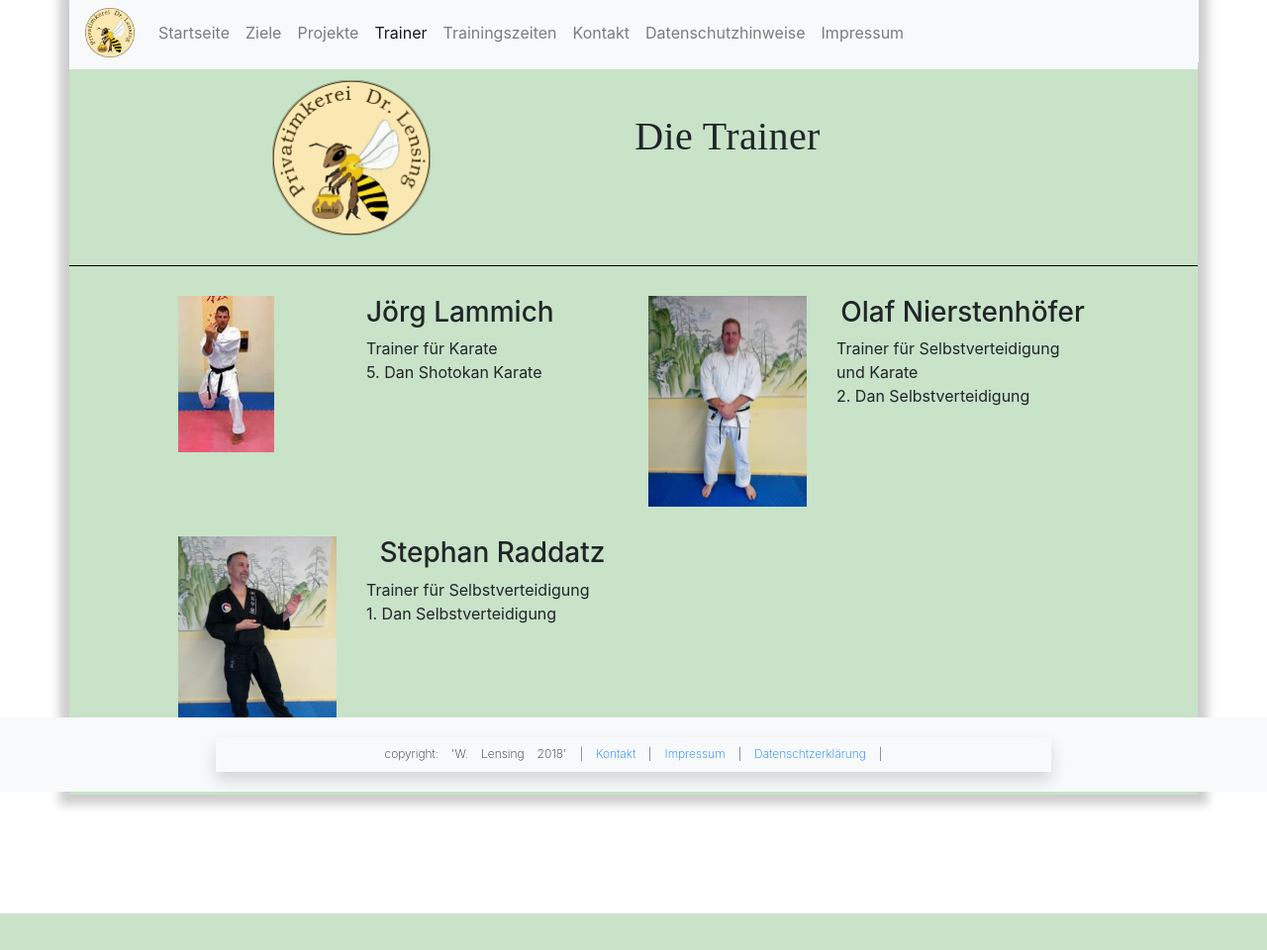
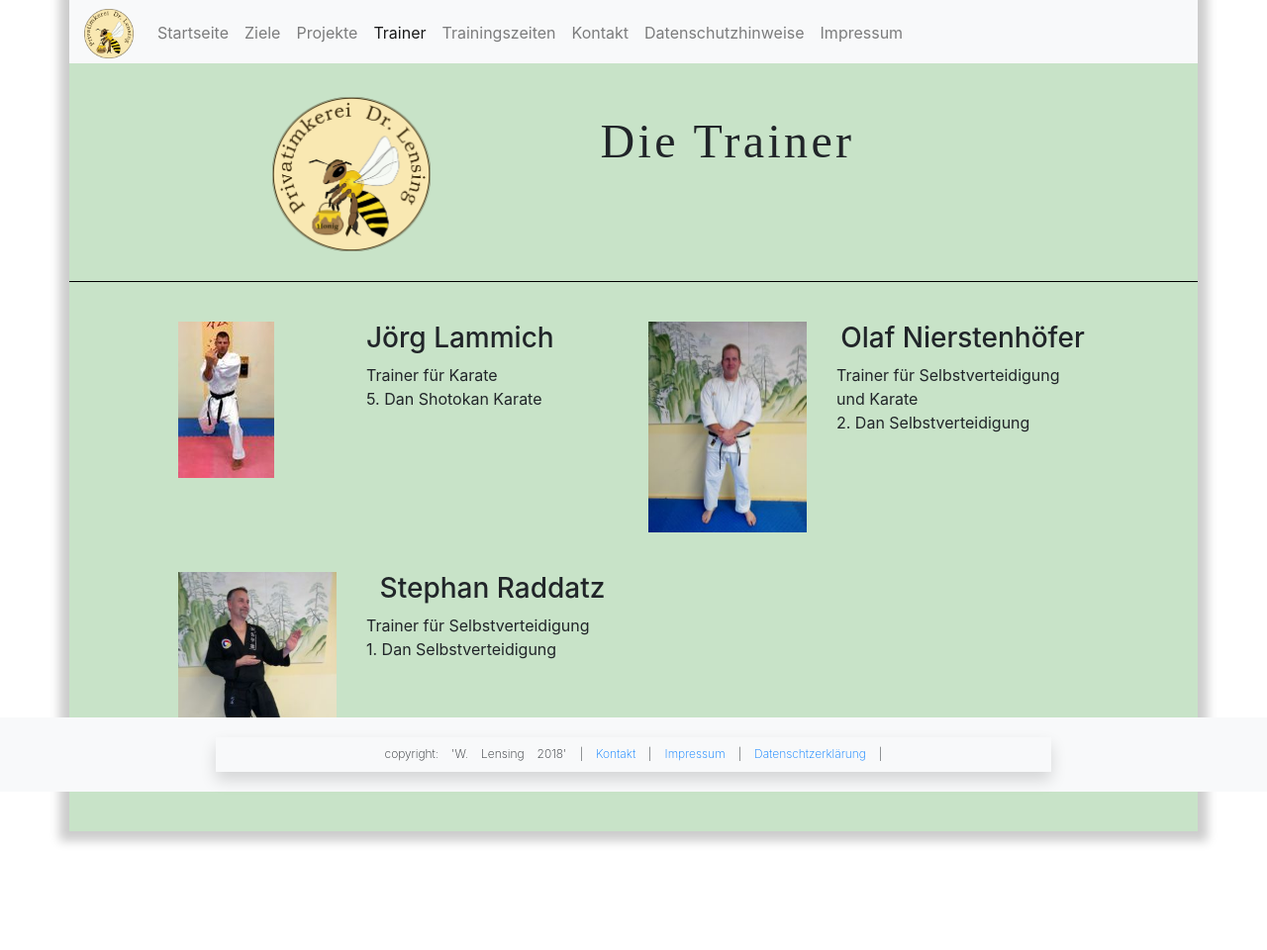
Before and after one commit to leerehand/leerehand, a PHP site: page /Trainer.html in a window 1280 px wide. Shown: the whole page at 99% size. Before the commit the page ends 923 px from the top, so only its background shows below. Run offline with PHP 8.4, Linux system fonts and the light colour scheme.

Commit message:
Add files via upload

```diff
--- a/css/style.css
+++ b/css/style.css
@@ -1,5 +1,5 @@
 .inhalt {
-    margin-top: 30px;
+    margin-top:40px;
 
 }
 
@@ -26,12 +26,11 @@
 }
 
 .kopf {
-    position: fixed; !important
-    margin-top: 20px;
-    margin-left: -30px;
-      line-height: 2.4;
-    background-color: #f8f9fa;
-    padding-top: 50px;
+
+    margin-top: -8px;
+   line-height: 2.4;
+   background-color: #f8f9fa;
+    padding-top: 3px;
 
     z-index: 1 /* Ebenen Index */
 }
@@ -82,10 +81,12 @@ line-height: 1.4;
 
 
 .title {
-    letter-spacing: 0.01em;
+    letter-spacing: 0.07em;
+    font-size: 3.0em;
     padding-top: 0.7em;
-  /* font-family: Comic Sans MS;*/
-      font-family: Bradley Hand itc;
+   /*  font-family: Comic Sans MS; */
+  /*   font-family: Bradley Hand itc; font-weight: 900;*/
+  font-family: Brush Script MT;
     text-align: center !important;
 }
 
@@ -122,3 +123,8 @@ line-height: 1.4;
     background-size:80% ;
     background-repeat: no-repeat;
 }
+
+.bg-color {
+ background-color: rgba(999, 999, 999, 0.01 ) !important;
+
+}
--- a/muster.html
+++ b/muster.html
@@ -26,7 +26,7 @@
     <!--<body class="jumbotron"  style="background-image: url(images/logo.png); background-size: 100% 100%;">-->
 
 
-    <!-- -------------------navbar-------------------------- -->
+    <!-- -------------------navbar------------------------- -->
     <nav class="navbar navbar-expand-lg navbar-light bg-light">
         <div class="container kopf">
 
--- a/trainer.html
+++ b/trainer.html
@@ -8,7 +8,7 @@
     <meta name="viewport" content="width=device-width, initial-scale=1, shrink-to-fit=no">
 
     <meta name="description" content="Kurze Beschreubung der Seite für Google">
-    <meta name="keywords" content="Karate, Sebstverteidigung, Selbsbehauptung">
+    <meta name="keywords" content="Trainer, Karate, Sebstverteidigung, Selbsbehauptung">
     <meta name="author" content="Willi">
     <link rel="icon" href="images/favicon.ico">
     <meta name="robots" content="nofollow">
@@ -29,10 +29,10 @@
     <!-- -------------------navbar-------------------------- -->
     <div class="container bg-light shadow-r-l">
 
-        <div class="row">
-            <div class="col-sm-12">
-                <nav class="navbar navbar-expand-lg navbar-light bg-light">
-                    <div class="container kopf">
+       <div class="row">
+           <div class="col-sm-12">
+                <nav class="navbar navbar-expand-lg navbar-light bg-color fixed-top">
+                    <div class="container kopf ">
 
                         <button class="navbar-toggler" type="button" data-toggle="collapse" data-target="#navbarMenu">
                             <span class="navbar-toggler-icon"></span>
```
Also changed, not shown: trainer_1z.html (+4 -4 lines), trainer_2z.f.html (+4 -4 lines), trainer_2z.w.html (+4 -4 lines), css/bootstrap.css.
